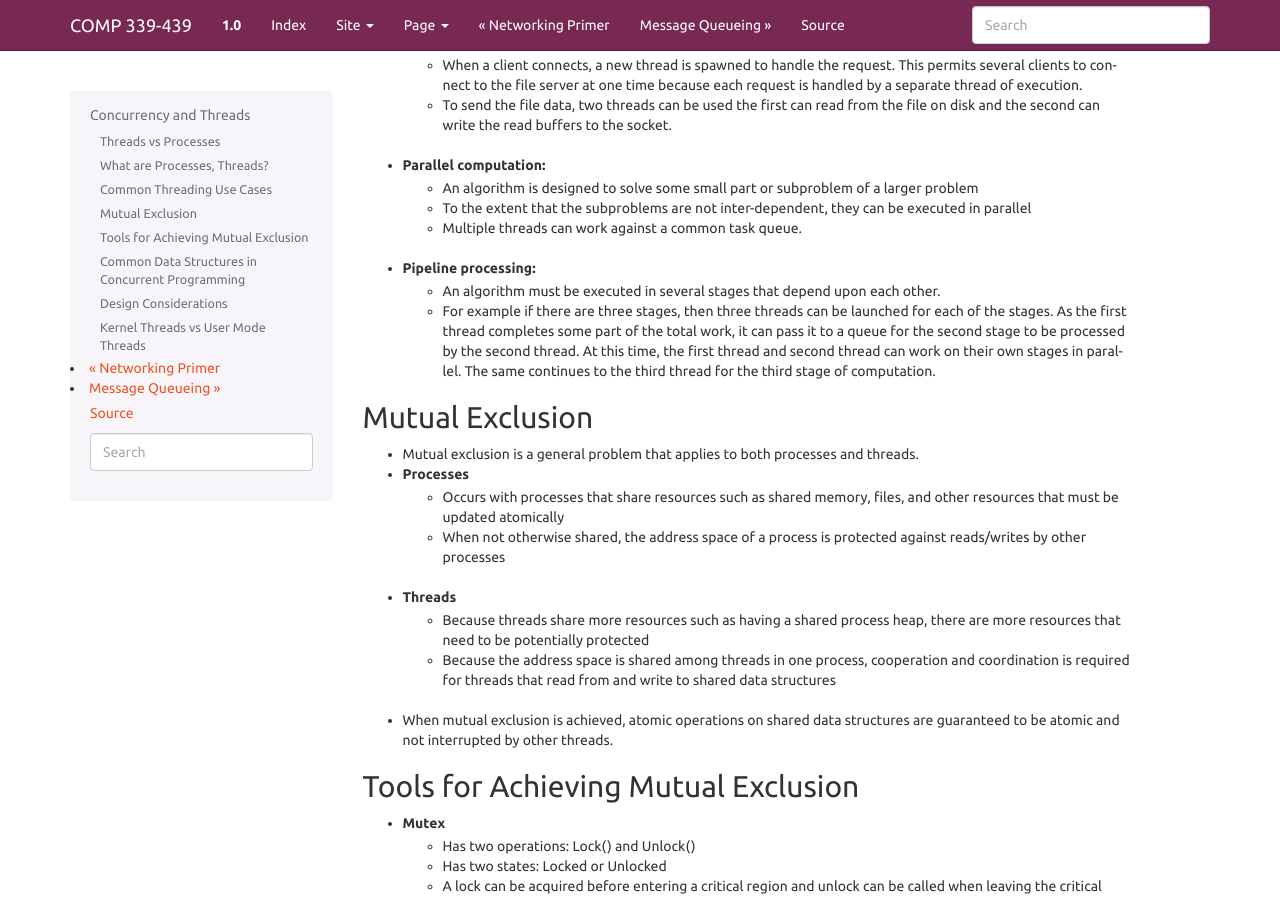
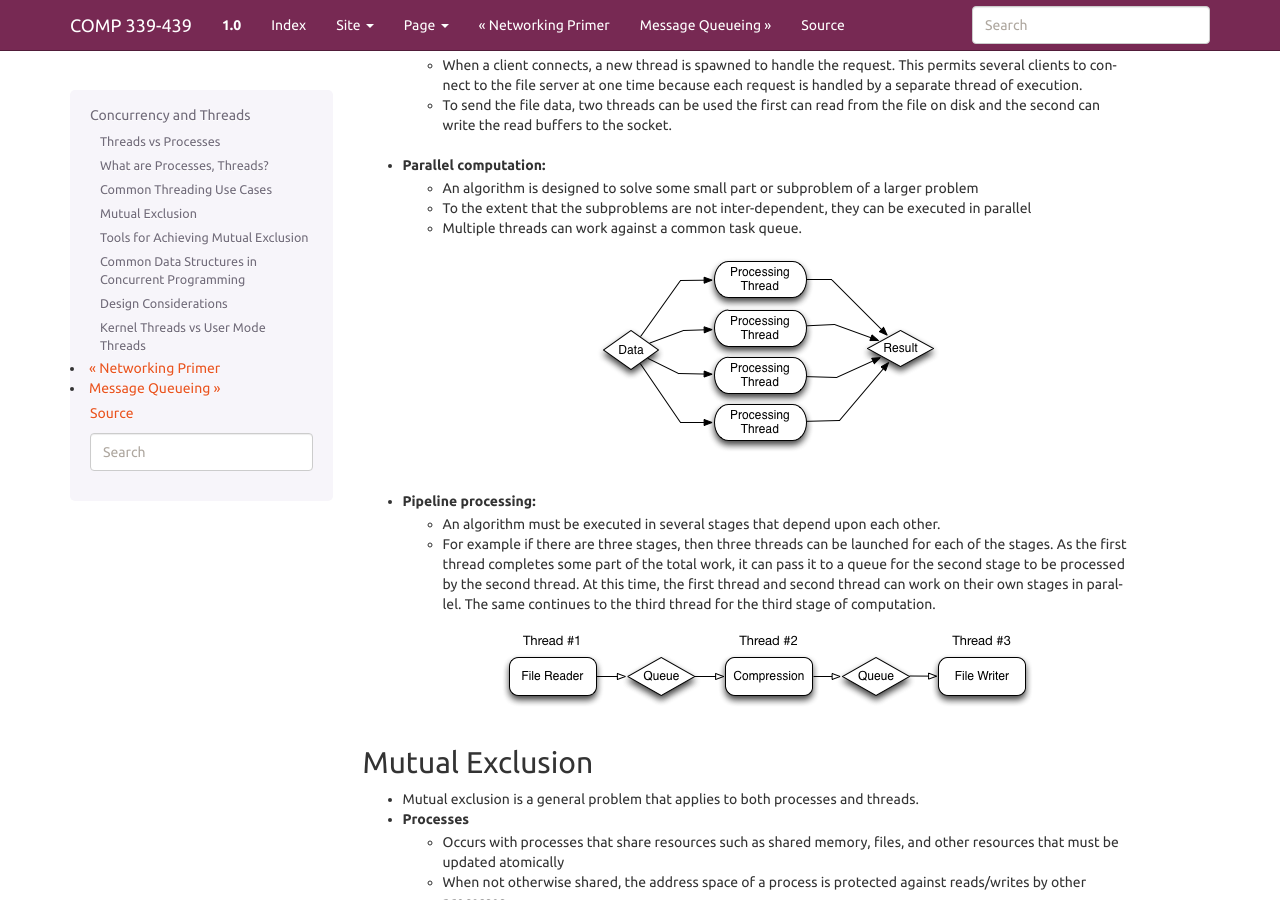
Before and after one commit to LoyolaChicagoBooks/distributedsystems, a Sphinx documentation site: the page built from source/concurrency.rst, in a window 1280 px wide and 900 px high, scrolled down 1935 px. Built offline with Sphinx 7.4.7, drawn with Linux system fonts in a browser that asks for light colours.

Commit message:
more diagrams

```diff
--- a/source/concurrency.rst
+++ b/source/concurrency.rst
@@ -56,10 +56,18 @@ Common Threading Use Cases
 	- An algorithm is designed to solve some small part or subproblem of a larger problem
 	- To the extent that the subproblems are not inter-dependent, they can be executed in parallel
 	- Multiple threads can work against a common task queue.
+
+	.. figure:: figures/concurrency/parallel_threads.png
+	   :align: center
+	   :alt: Pipeline Thread Model
+
 - Pipeline processing:
 	- An algorithm must be executed in several stages that depend upon each other.
 	- For example if there are three stages, then three threads can be launched for each of the stages. As the first thread completes some part of the total work, it can pass it to a queue for the second stage to be processed by the second thread. At this time, the first thread and second thread can work on their own stages in parallel. The same continues to the third thread for the third stage of computation.
 
+	.. figure:: figures/concurrency/pipeline_threads.png
+	   :align: center
+	   :alt: Pipeline Thread Model
 
 Mutual Exclusion
 ----------------
```
Also changed, not shown: source/figures/concurrency/parallel_threads.png (added), source/figures/concurrency/pipeline_threads.png (added), 2 other files.
